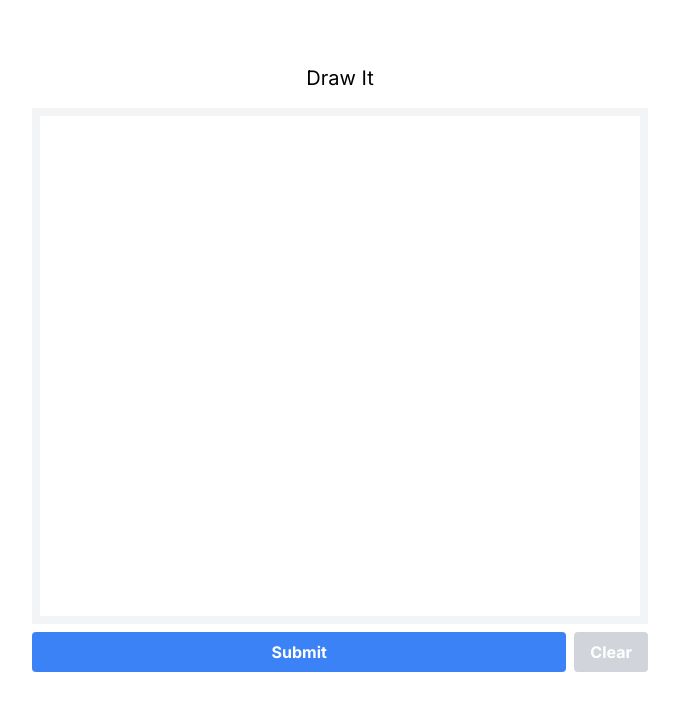
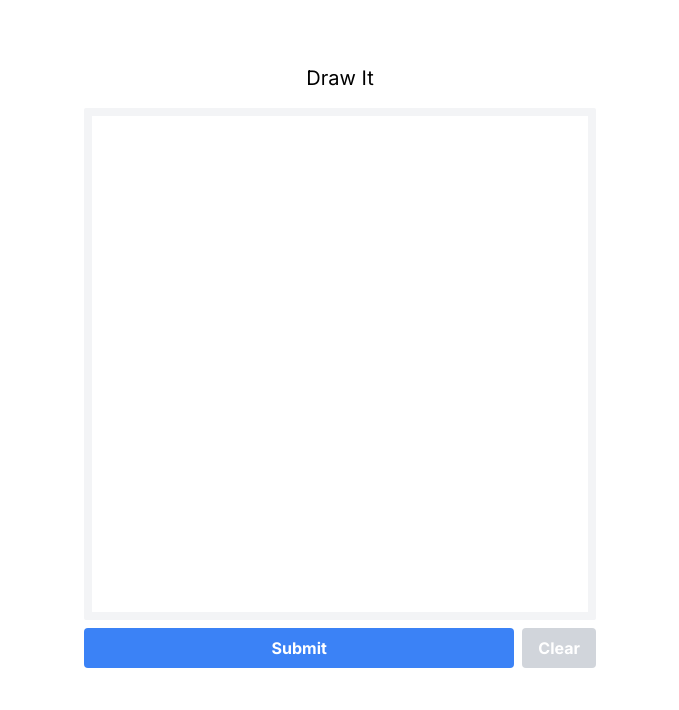
Before and after one commit to leap-ai/draw-it, a Next.js app: page / in a window 1280 px wide. Shown: the top 710 px of the page, without its empty margins (300-979 px from the left). Built offline with nearby package versions, Linux system fonts and the light colour scheme.

Commit message:
fix dimensions

```diff
--- a/app/api/remix/route.ts
+++ b/app/api/remix/route.ts
@@ -7,7 +7,7 @@ async function createFormData(image: File) {
   formData.append("files", image);
   formData.append("prompt", "An 8k photo of an animal");
   formData.append("mode", "scribble");
-  formData.append("numberOfImages", "2");
+  formData.append("numberOfImages", "4");
 
   return formData;
 }
--- a/app/components/Canvas.tsx
+++ b/app/components/Canvas.tsx
@@ -141,7 +141,7 @@ const Canvas: React.FC<CanvasProps> = (props) => {
   }
 
   return (
-    <div className="flex flex-col gap-2">
+    <div className="flex flex-col gap-2 w-full max-w-lg">
       <canvas
         ref={canvasRef}
         width={props.width}
--- a/app/components/ImageResults.tsx
+++ b/app/components/ImageResults.tsx
@@ -3,14 +3,14 @@ import React from "react";
 
 export default function ImageResults({ images }: { images: RemixImage[] }) {
   return (
-    <div className="flex gap-2">
+    <div className="flex gap-2 flex-wrap max-w-4xl justify-center items-center">
       {images.map((image, index) => {
         return (
           // eslint-disable-next-line @next/next/no-img-element
           <img
             src={image.uri}
             alt={image.uri}
-            className="rounded-sm"
+            className="rounded-md"
             style={{ width: "300px", height: "300px" }}
             key={image.id}
           />
--- a/app/page.tsx
+++ b/app/page.tsx
@@ -6,10 +6,10 @@ export default function Home() {
   const apiUrl = "/api/remix";
 
   return (
-    <div className="bg-white min-h-screen w-full flex flex-col items-center py-16 gap-4">
+    <div className="bg-white min-h-screen w-full flex flex-col items-center py-16 gap-4 px-4">
       <h1 className="text-black text-xl">Draw It</h1>
 
-      <Canvas width={600} height={500} apiUrl={apiUrl} />
+      <Canvas width={500} height={500} apiUrl={apiUrl} />
     </div>
   );
 }
```
